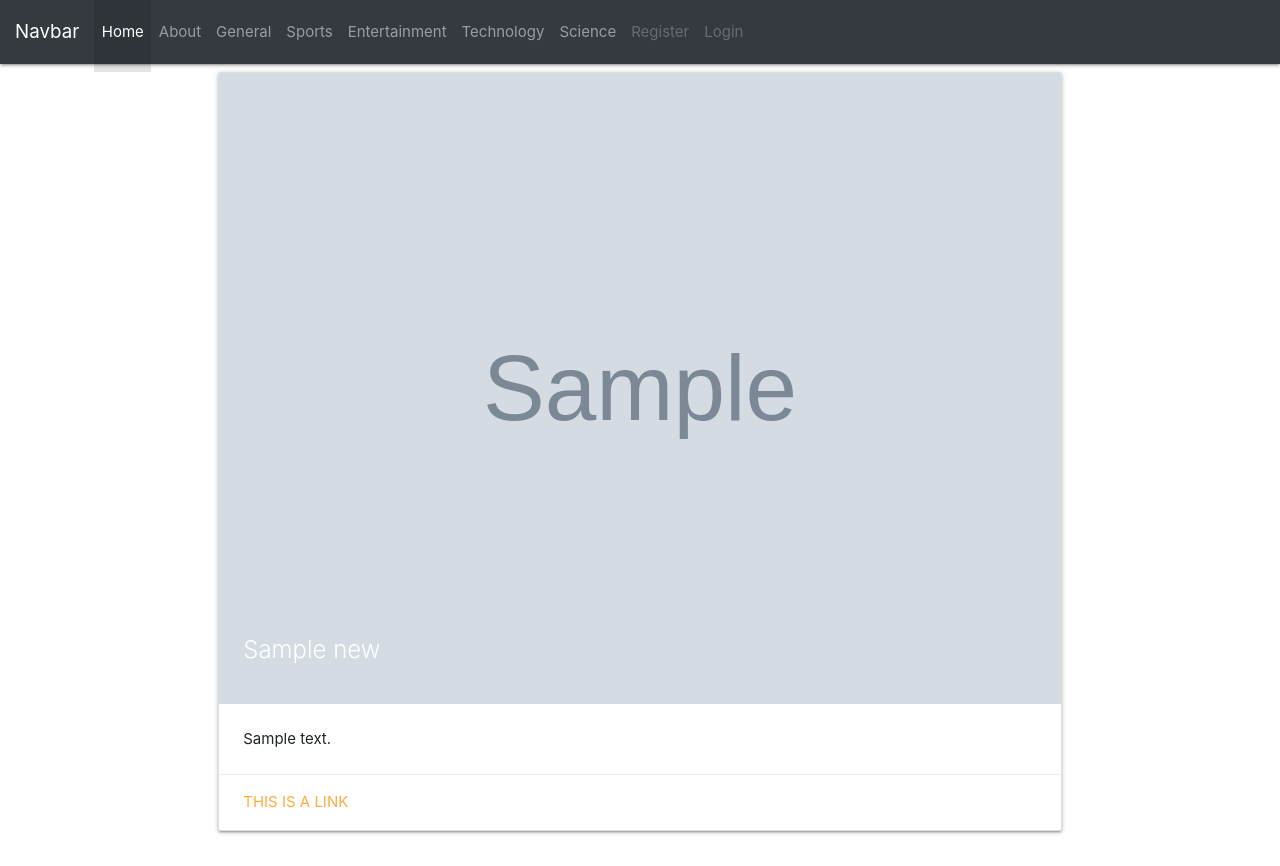
After one commit to helios1101/theKhabar, a Python web app: template myApp/templates/sports.html in a window 1280 px wide. The commit adds this page. Run offline with Jinja, Linux system fonts and the light colour scheme; the template is opened without the code that fills it: most values are stand-ins (such as "Sample title", 1, 10 or a date in 2020); grey boxes marked "Sample" are stand-in pictures; some libraries are stand-ins or nearby versions.

Commit message:
basic sports page made

```diff
--- a/myApp/templates/home.html
+++ b/myApp/templates/home.html
@@ -4,8 +4,4 @@
 		<h1>Welcome to NEWS APP</h1>
 		<p>Created by Darth and Leonardo</p>
 	</div>
-	<div class="jumbotron text-center">
-	<img src="map.jpg">
-		<p>1st Nes</p>
-	</div>
 {% endblock %}
--- a/myApp/templates/includes/_navbar.html
+++ b/myApp/templates/includes/_navbar.html
@@ -1,4 +1,5 @@
    <nav class="navbar navbar-expand-md navbar-dark bg-dark">
+
     <a class="navbar-brand" href="#">Navbar</a>
     <button class="navbar-toggler" type="button" data-toggle="collapse" data-target="#navbarsExampleDefault" aria-controls="navbarsExampleDefault" aria-expanded="false" aria-label="Toggle navigation">
       <span class="navbar-toggler-icon"></span>
@@ -12,6 +13,36 @@
         <li class="nav-item">
           <a class="nav-link" href="/about">About</a>
         </li>
+        <!--
+        <li class="nav-item">
+          <div class="dropdown ">
+            <button type="button" class="btn btn-secondary dropdown-toggle" data-toggle="dropdown">Categories</button>
+            <div class="dropdown-menu">
+              <a class="dropdown-item" href="/general">General</a>
+              <a class="dropdown-item" href="/sports">Sports</a>
+              <a class="dropdown-item" href="/entertainment">Entertainment</a>
+              <a class="dropdown-item" href="/technology">Technology</a>
+              <a class="dropdown-item" href="/science">Science</a>
+
+            </div>
+          </div>
+        </li>
+        -->
+        <li class="nav-item">
+          <a class="nav-link" href="/general">General</a>
+        </li>
+        <li class="nav-item">
+          <a class="nav-link" href="/sports">Sports</a>
+        </li>
+        <li class="nav-item">
+          <a class="nav-link" href="/entertainment">Entertainment</a>
+        </li>
+        <li class="nav-item">
+          <a class="nav-link" href="/technology">Technology</a>
+        </li>
+        <li class="nav-item">
+          <a class="nav-link" href="/science">Science</a>
+        </li>
         <li class="nav-item">
           <a class="nav-link disabled" href="/register">Register</a>
         </li>
@@ -21,6 +52,10 @@
       </ul>
     </div>
   </nav>
+<!--  <script>
+  var elem = document.querySelector('.dropdown-trigger');
+  var instance = M.Dropdown.init(elem, options);
+  </script> -->
     <!-- Dropdown Structure -->
 <!-- <ul id="dropdown1" class="dropdown-content">
   <li><a href="#! ">one</a></li>
--- a/myApp/templates/layout.html
+++ b/myApp/templates/layout.html
@@ -14,5 +14,6 @@
 	<script type="text/javascript" src="https://maxcdn.bootstrapcdn.com/bootstrap/4.0.0/js/bootstrap.min.js">
 	</script>
 	<script src="https://cdnjs.cloudflare.com/ajax/libs/materialize/1.0.0-beta/js/materialize.min.js"></script>
+	<script type ="text/javascript">   M.AutoInit();</script>
 </body>
 </html>
--- /dev/null
+++ b/myApp/templates/sports.html
@@ -0,0 +1,23 @@
+{% extends 'layout.html' %}
+{% block body %}
+	{% for news in sports %}
+	<div class="row">
+    <div class="col s12 m7">
+      <div class="card">
+        <div class="card-image">
+          <img src="{{news['image']}}">
+          <span class="card-title">{{news['title']}}</span>
+        </div>
+        <div class="card-content">
+          <p>
+          	{{news['summary']}}
+          </p>
+        </div>
+        <div class="card-action">
+          <a href="#">This is a link</a>
+        </div>
+      </div>
+    </div>
+  </div>
+{% endfor %}
+{% endblock %}
```
Also changed, not shown: myApp/app.py (+22 -12 lines), myApp/models.py (+29 -0 lines), myApp/templates/includes/_navbar_user.html (+36 -0 lines). Lines whose indentation alone changed are shown as unchanged.
